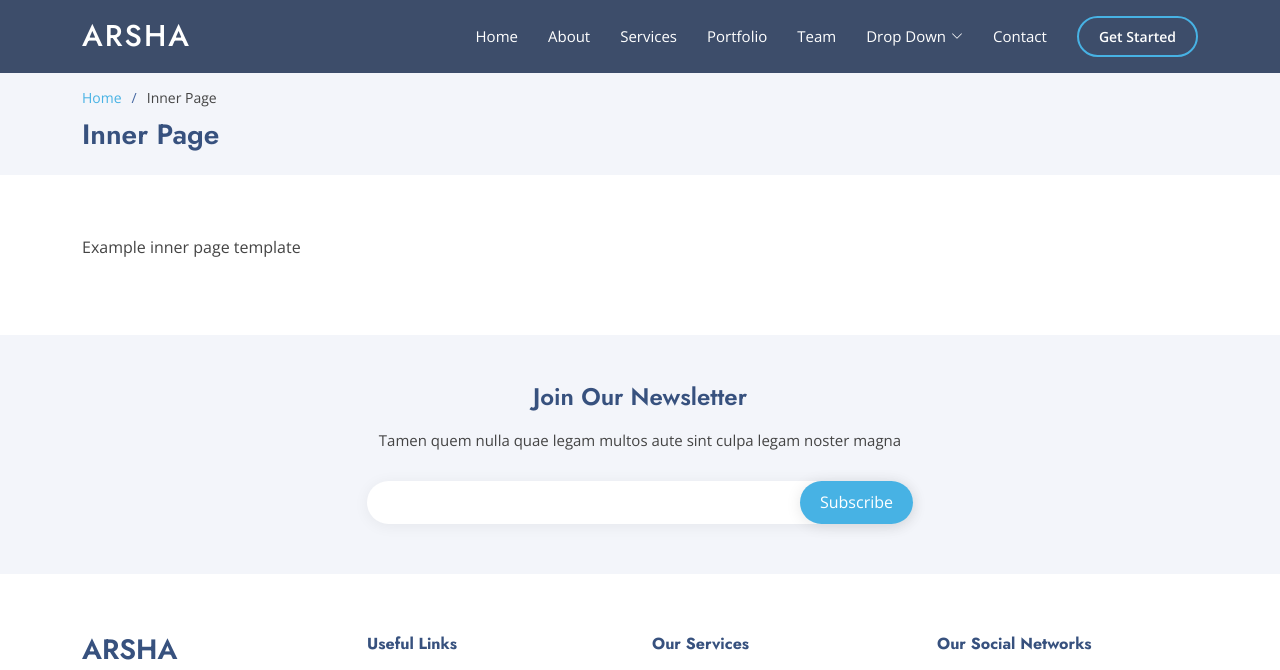
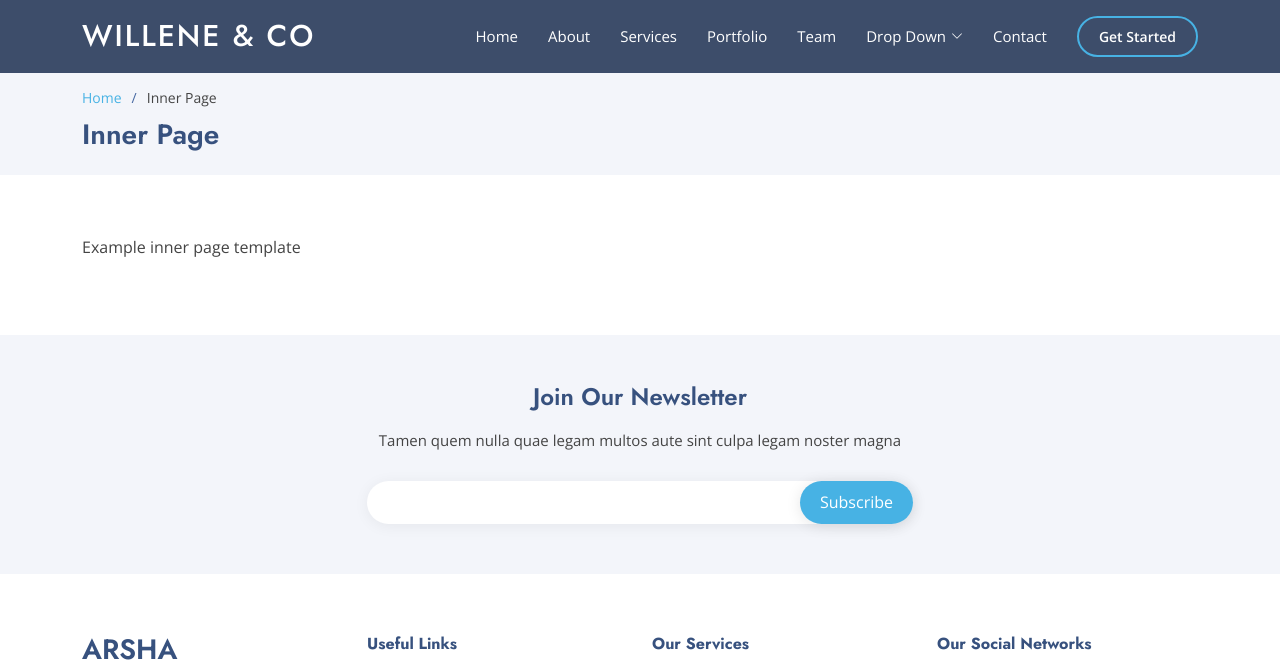
Before and after one commit to WilliamOktaviano/Willene, a plain HTML site: page inner-page.html in a window 1280 px wide. Shown: the top 670 px of the page. Drawn offline with nearby package versions, Linux system fonts and the light colour scheme.

Commit message:
Update inner-page.html

```diff
--- a/inner-page.html
+++ b/inner-page.html
@@ -5,7 +5,7 @@
   <meta charset="utf-8">
   <meta content="width=device-width, initial-scale=1.0" name="viewport">
 
-  <title>Inner Page - Arsha Bootstrap Template</title>
+  <title>Willene & Co</title>
   <meta content="" name="description">
   <meta content="" name="keywords">
 
@@ -42,7 +42,7 @@
   <header id="header" class="fixed-top header-inner-pages">
     <div class="container d-flex align-items-center">
 
-      <h1 class="logo me-auto"><a href="index.html">Arsha</a></h1>
+      <h1 class="logo me-auto"><a href="index.html">Willene & Co</a></h1>
       <!-- Uncomment below if you prefer to use an image logo -->
       <!-- <a href="index.html" class="logo me-auto"><img src="assets/img/logo.png" alt="" class="img-fluid"></a>-->
 
```
